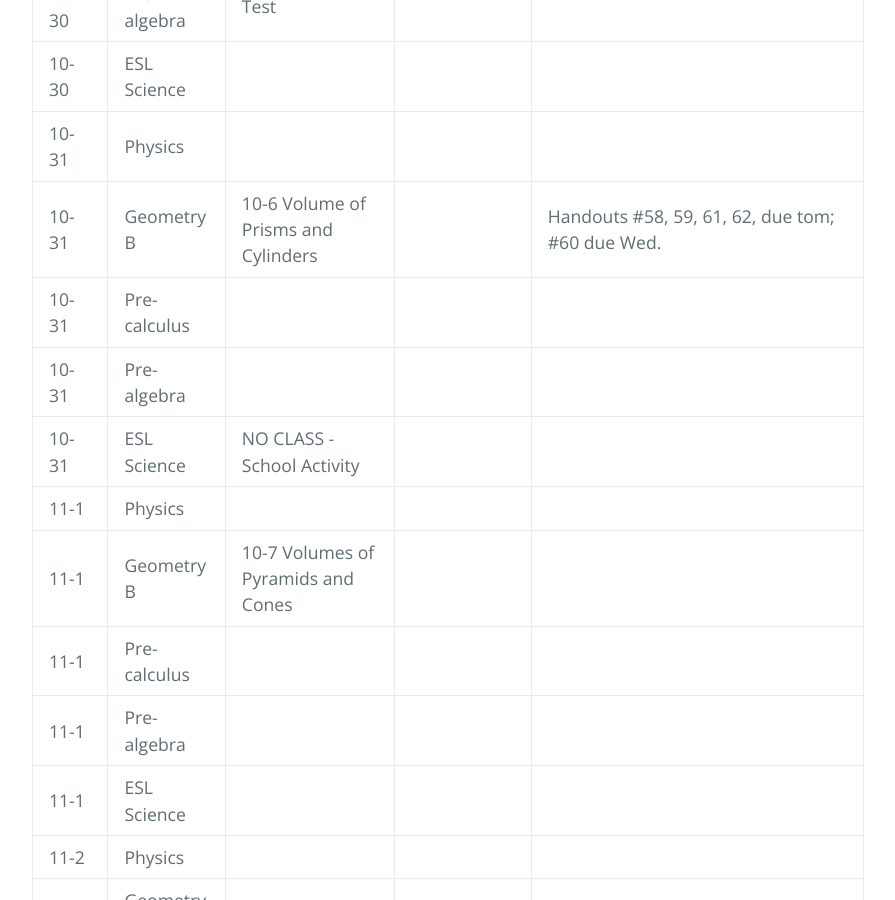
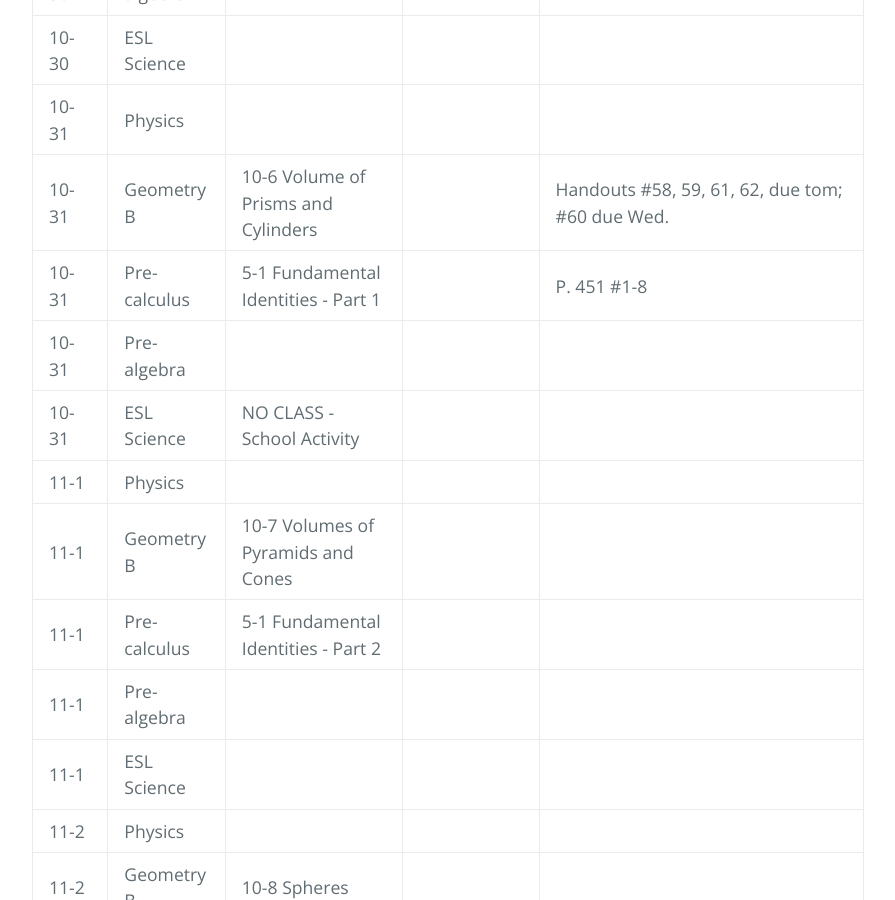
Before and after one commit to gpayoo/gpayoo, a Jekyll site: the page built from index.md, in a window 1280 px wide and 900 px high, scrolled down 1008 px. Shown: the whole window, without its empty margins (192-1087 px from the left). Built offline with Jekyll 4.4.1, drawn with Linux system fonts in a browser that asks for light colours; our own code applies the rules of GitHub Pages for plain Markdown files; some of the changed text lies outside the part shown.

Commit message:
Update index.md

```diff
--- a/index.md
+++ b/index.md
@@ -17,12 +17,12 @@ layout: default
 | 10-30 | ESL Science |  |  |
 | 10-31 | Physics |  | |
 | 10-31 | Geometry B |  10-6 Volume of Prisms and Cylinders | |  Handouts #58, 59, 61, 62, due tom; #60 due Wed. |
-| 10-31 | Pre-calculus | | |
+| 10-31 | Pre-calculus | 5-1 Fundamental Identities - Part 1 | | P. 451 #1-8
 | 10-31 | Pre-algebra |   | |
 | 10-31 | ESL Science | NO CLASS - School Activity  |  |
 | 11-1 | Physics |  | |
 | 11-1 | Geometry B | 10-7 Volumes of Pyramids and Cones  | |   |
-| 11-1 | Pre-calculus | | |
+| 11-1 | Pre-calculus | 5-1 Fundamental Identities - Part 2| |
 | 11-1 | Pre-algebra |   | |
 | 11-1 | ESL Science |  |  |
 | 11-2 | Physics |  | |
@@ -52,7 +52,7 @@ layout: default
 | 10-27 | ESL Science | Field Trip |  |
 | 10-25 | Physics | Power | | Lab Report due Monday; MC due Monday; P. 181 Practice F due Thurs.
 | 10-25 | Geometry B |  Formulas in 3D | |   Handout #57
-| 10-25 | Pre-calculus | Inverse Trig. Functions | | P> 421 #1-16, 23-32, 41-52 and 2 handouts
+| 10-25 | Pre-calculus | Inverse Trig. Functions | | P. 421 #1-16, 23-32, 41-52 and 2 handouts
 | 10-25 | Pre-algebra | Review  | | Do 3 handouts - they are the vocabulary sheets
 | 10-25 | ESL Science | Test on Magnetism |  |
 | 10-24 | Physics | Conservation of Energy Lab | | Work on lab
```
